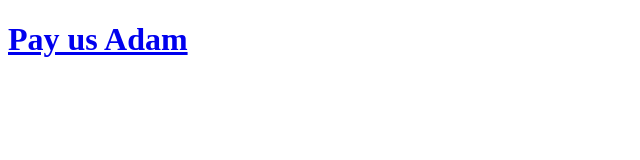
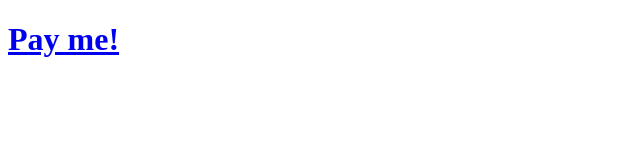
Before and after one commit to dan283/html_test, a plain HTML site: page my_personal_site.html in a window 1280 px wide. Shown: the whole page, without its empty margins (0-640 px from the left). Drawn offline with Linux system fonts and the light colour scheme.

Commit message:
Update my_personal_site.html

```diff
--- a/my_personal_site.html
+++ b/my_personal_site.html
@@ -5,7 +5,7 @@
     <title>Title</title>
 </head>
 <body>
-    <h1><a href="https://c.tenor.com/58HGalo4Z7gAAAAC/hat-kid-a-hat-in-time.gif">Pay us Adam</a></h1>
+    <h1><a href="https://c.tenor.com/58HGalo4Z7gAAAAC/hat-kid-a-hat-in-time.gif">Pay me!</a></h1>
 
 </body>
 </html>
```
